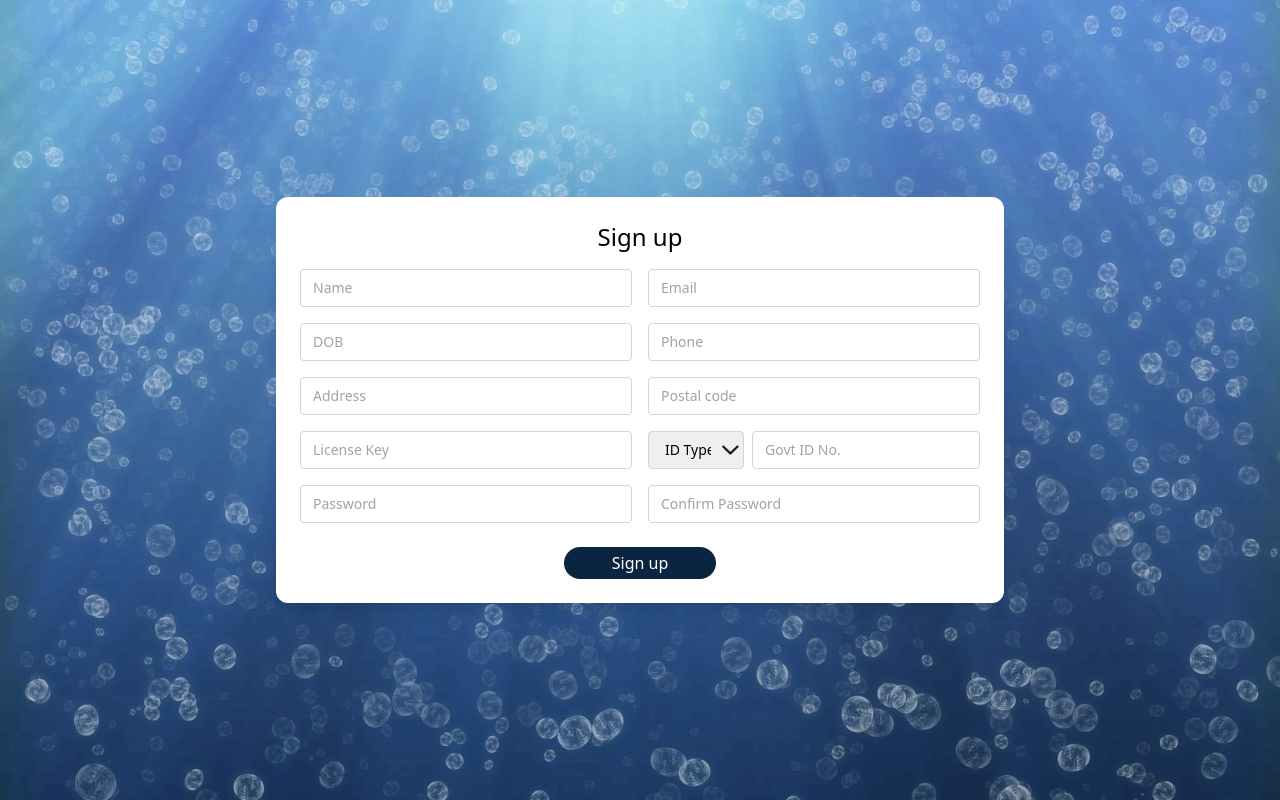
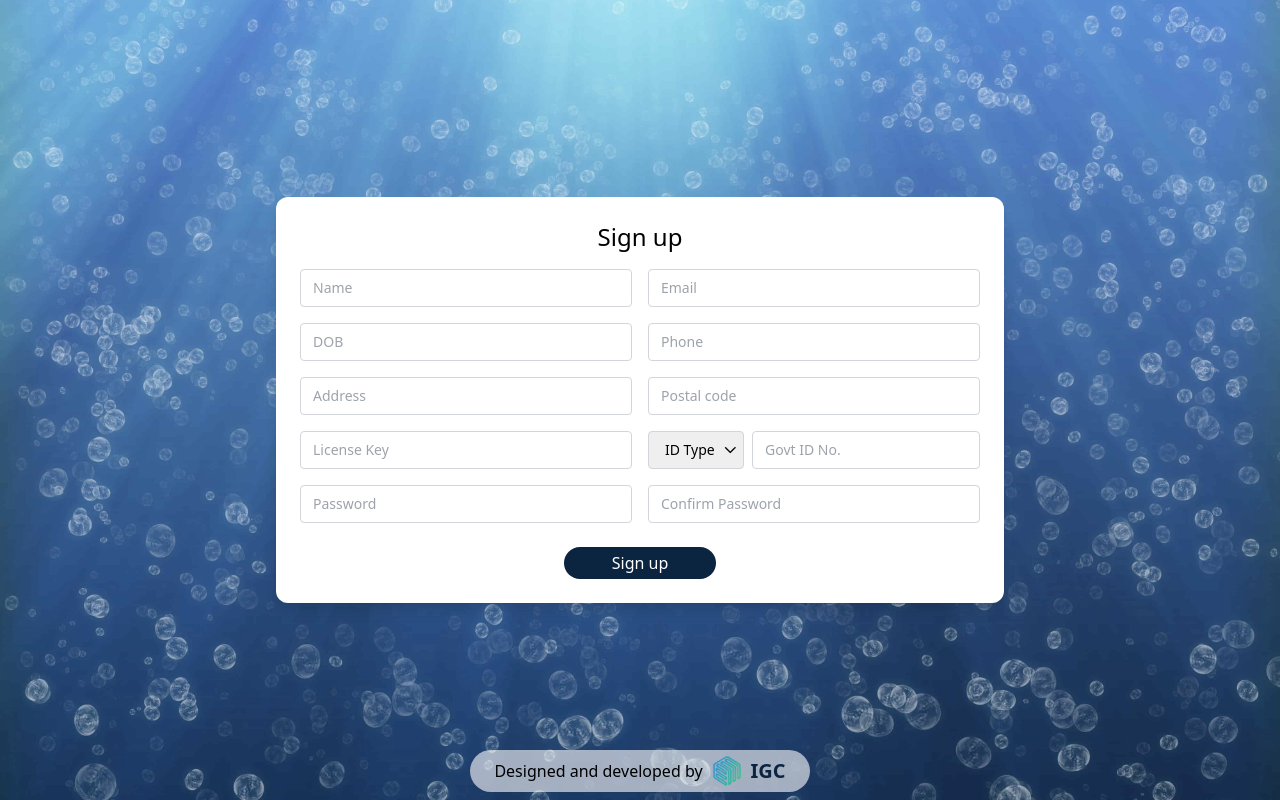
Before and after one commit to Inclusive-GrowthChain/Water_Insight_UI, a React (Create React App) app: page /signup in a window 1280 px wide. Built offline with nearby package versions, Linux system fonts and the light colour scheme.

Commit message:
auth ui updates

```diff
--- a/src/App.js
+++ b/src/App.js
@@ -1,12 +1,13 @@
 import { lazy, Suspense } from 'react';
 import { Routes, Route } from 'react-router-dom';
+import Loader from './comp/Common/Loader';
 
 const Signup = lazy(() => import("./comp/Auth/Signup"))
 const Login = lazy(() => import("./comp/Auth/Login"))
 
 function App() {
   return (
-    <Suspense fallback={"looding..."}>
+    <Suspense fallback={<Loader wrapperCls='h-screen' />}>
       <Routes>
         <Route path='/' element={<Login />} />
         <Route path='/signup' element={<Signup />} />
--- a/src/comp/Auth/Login.js
+++ b/src/comp/Auth/Login.js
@@ -2,10 +2,11 @@ import { Link } from 'react-router-dom';
 
 import { ReactComponent as User } from '../../assets/svg/users/user1.svg';
 import { ReactComponent as Lock } from '../../assets/svg/common/lock.svg';
+import Template from './Template';
 
 function Login() {
   return (
-    <div className='auth-bg dc flex-col gap-0 h-screen'>
+    <Template>
       <div className='sm:min-w-[320px] px-6 pb-8 pt-20 relative bg-white rounded-xl shadow-lg'>
         <div className='p-4 absolute top-0 left-1/2 -translate-x-1/2 -translate-y-1/2 bg-[#01264e] rounded-full shadow'>
           <User className="w-16 h-16 fill-none stroke-white" />
@@ -39,7 +40,7 @@ function Login() {
       <div className='px-8 py-3 text-sm bg-white rounded-b-xl shadow-md'>
         Don't have account, <Link to="/signup" className='text-blue-500 hover:text-blue-700'>Sign up</Link>
       </div>
-    </div>
+    </Template>
   )
 }
 
--- a/src/comp/Auth/Signup.js
+++ b/src/comp/Auth/Signup.js
@@ -1,8 +1,13 @@
-import { useState } from "react"
+import { useState } from "react";
+import Template from './Template';
 
 function Input({ name = "" }) {
   return (
-    <input type="text" placeholder={name} />
+    <input
+      type="text"
+      placeholder={name}
+      className="focus-within:border-slate-900"
+    />
   )
 }
 
@@ -10,7 +15,7 @@ function Signup() {
   const [type, setType] = useState("")
 
   return (
-    <div className='auth-bg dc flex-col gap-0 h-screen'>
+    <Template>
       <div className='p-6 bg-white rounded-xl shadow-lg'>
         <h1 className="mb-4 text-2xl font-medium text-center">Sign up</h1>
 
@@ -43,7 +48,7 @@ function Signup() {
           Sign up
         </button>
       </div>
-    </div>
+    </Template>
   )
 }
 
--- /dev/null
+++ b/src/comp/Auth/Template.js
@@ -0,0 +1,17 @@
+import logo from '../../assets/img/logo.png';
+
+function Template({ children }) {
+  return (
+    <div className='auth-bg dc flex-col gap-0 h-screen'>
+      {children}
+
+      <div className='df px-6 py-1 fixed bottom-2 bg-[rgba(255,255,255,.6)] rounded-full'>
+        <p className='font-medium'>Designed and developed by </p>
+        <img className='w-8' src={logo} alt="Inclusive Growth Chain" />
+        <p className='text-xl text-[#01264e] font-semibold'>IGC</p>
+      </div>
+    </div>
+  )
+}
+
+export default Template
--- /dev/null
+++ b/src/comp/Common/Loader.js
@@ -0,0 +1,9 @@
+function Loader({ wrapperCls = '', loaderCls = '' }) {
+  return (
+    <div className={`dc ${wrapperCls}`}>
+      <div className={`loader ${loaderCls} `}></div>
+    </div>
+  )
+}
+
+export default Loader
--- a/src/index.css
+++ b/src/index.css
@@ -37,10 +37,10 @@
   }
 
   select {
-    @apply w-full pl-4 pr-8 py-2 border appearance-none rounded focus:outline-none
+    @apply w-full pl-4 pr-6 py-2 border appearance-none rounded focus:outline-none
     bg-no-repeat border-gray-300 bg-[url('./assets/img/dropdown-arrow.png')];
-    background-position: 98%;
-    background-size: 24px;
+    background-position: 94%;
+    background-size: 16px;
   }
 
   button {
@@ -102,6 +102,14 @@
   .grid-col-full {
     grid-column: 1 / -1;
   }
+
+  /* css loader */
+  .loader {
+    @apply
+      w-10 h-10 border-4 animate-spin rounded-full
+      border-slate-100 border-t-slate-900
+    ;
+  }
 }
 
 .auth-bg {
```
Also changed, not shown: src/assets/img/img.webp (deleted), src/assets/img/logo.png (added).
